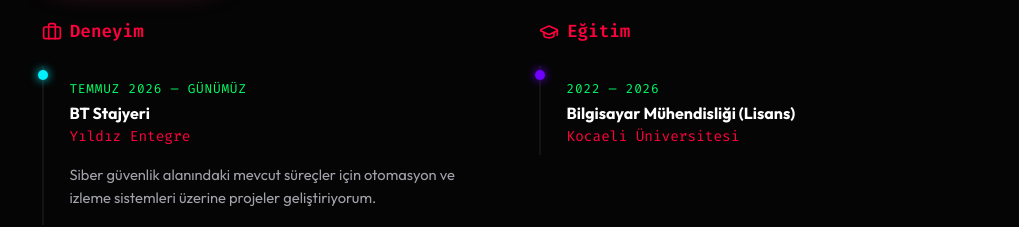
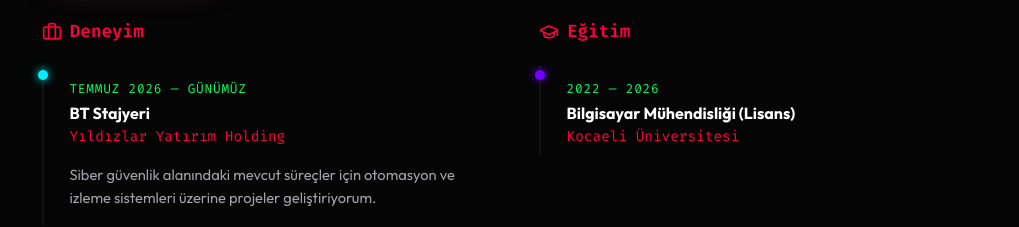
Before and after one commit to erenyesildev/portfolio, a React (Vite) app: page / in a window 1280 px wide. Shown: the part 2280-2507 px from the top of the page, without its empty margins (125-1144 px from the left). Built offline with nearby package versions, Linux system fonts and the light colour scheme.

Commit message:
Update company name in experience section

```diff
--- a/src/data.js
+++ b/src/data.js
@@ -59,7 +59,7 @@ export const data = {
     experience: [
       {
         role: "BT Stajyeri",
-        company: "Yıldız Entegre",
+        company: "Yıldızlar Yatırım Holding",
         period: "Temmuz 2026 — Günümüz",
         description:
           "Siber güvenlik alanındaki mevcut süreçler için otomasyon ve izleme sistemleri üzerine projeler geliştiriyorum.",
@@ -140,7 +140,7 @@ export const data = {
     experience: [
       {
         role: "IT Intern",
-        company: "Yıldız Entegre",
+        company: "Yıldızlar Yatırım Holding",
         period: "July 2026 — Present",
         description:
           "Working on projects related to automation and monitoring systems for current processes in the cybersecurity domain.",
```
